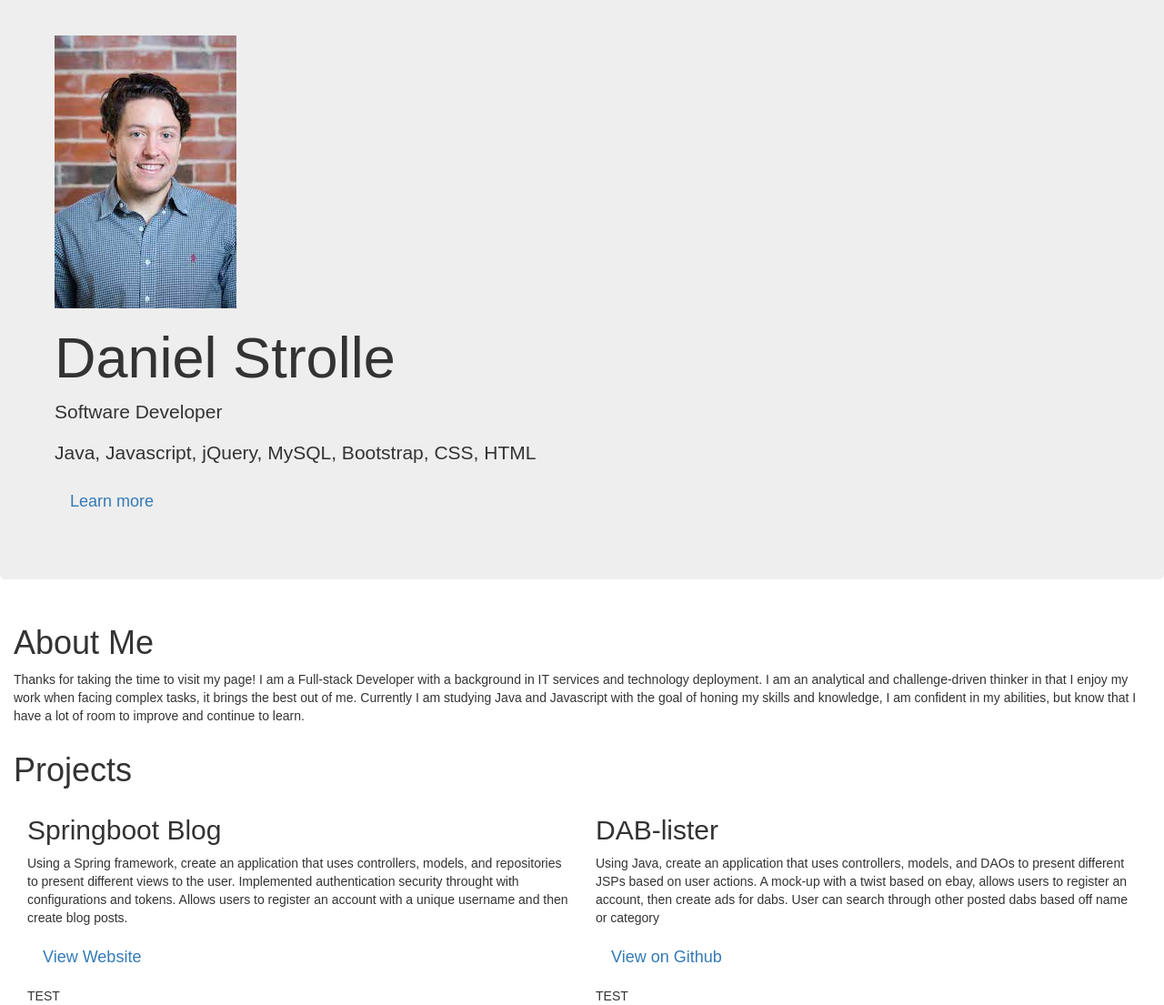
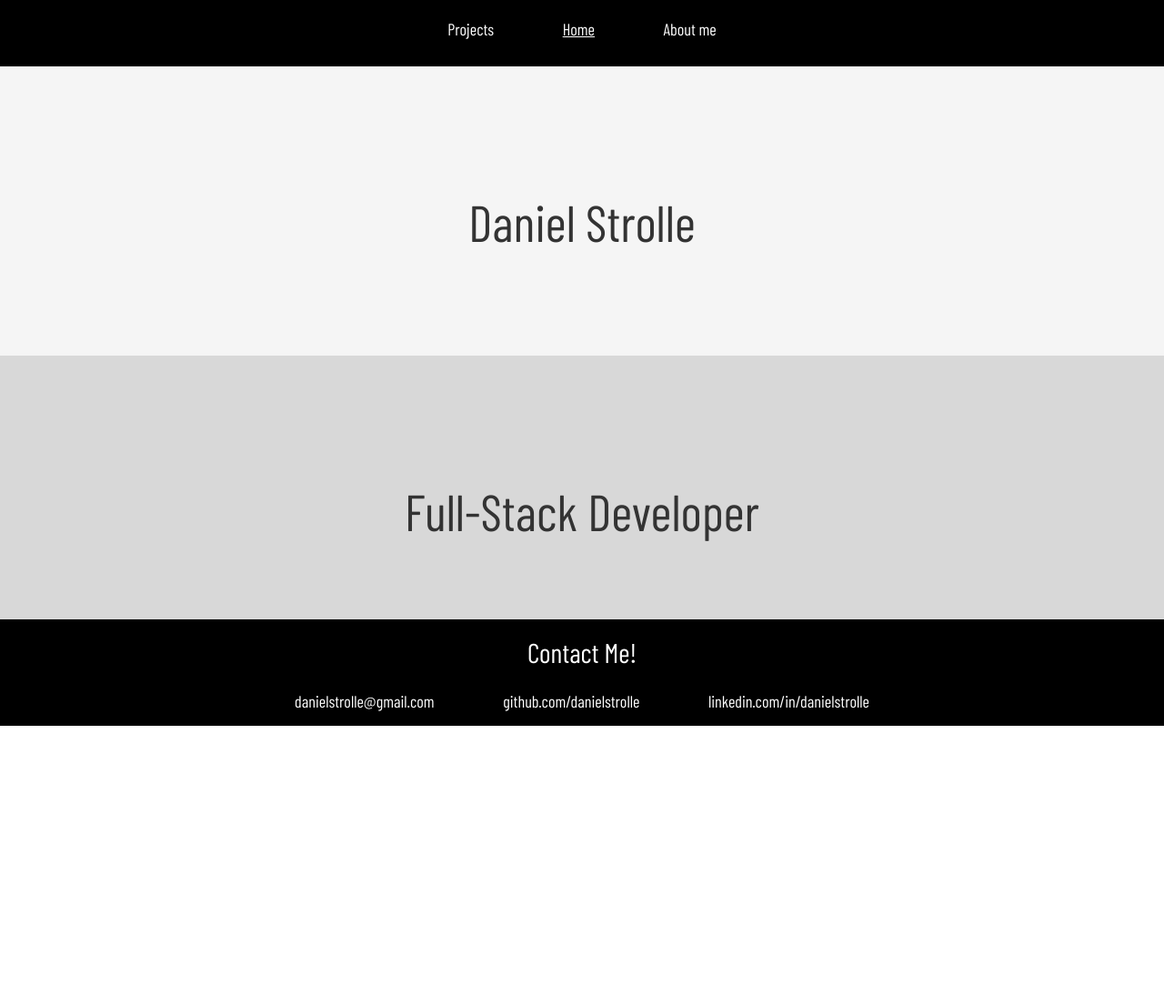
Before and after one commit to danielstrolle/danielstrolle.github.io, a plain HTML site: page index.html in a window 1280 px wide. Shown: the part 9-1114 px from the top of the page at 91% size. After the commit the page ends 860 px from the top, so only its background shows below. Drawn offline with nearby package versions, Linux system fonts and the light colour scheme.

Commit message:
Create minimalist home page with navbar that links to my other views and a fotter that links my contact information

```diff
--- a/index.html
+++ b/index.html
@@ -5,45 +5,40 @@
     <title>Daniel Strolle</title>
     <link rel="stylesheet" href="https://maxcdn.bootstrapcdn.com/bootstrap/3.3.7/css/bootstrap.min.css"
           integrity="sha384-BVYiiSIFeK1dGmJRAkycuHAHRg32OmUcww7on3RYdg4Va+PmSTsz/K68vbdEjh4u" crossorigin="anonymous">
+    <link href="https://fonts.googleapis.com/css?family=Barlow+Condensed" rel="stylesheet">
     <link rel="stylesheet" href="css/website-css.css">
 </head>
 <body>
-<div class="container-fluid" id="main-container">
-    <header>
-        <div class="jumbotron page-info">
-            <img id="prof-pic" src="img/DanielStrolle2.jpg" alt="profile pic">
-            <h1>Daniel Strolle</h1>
-            <p>Software Developer</p>
-            <p>Java, Javascript, jQuery, MySQL, Bootstrap, CSS, HTML</p>
-            <p><a class="btn btn-custom btn-lg" href="/projects.html" role="button">Learn more</a></p>
+<div id="wrap2">
+    <div class="center-text vh">
+        <div class="half col-xs-12" id="top">
+            <nav class="navbar navbar-default custom-nav center-text">
+                <div class="container-fluid">
+                    <a class="top-links" href="projects.html">Projects</a>
+                    <a class="top-links" href="index.html" style="text-decoration: underline">Home</a>
+                    <a class="top-links" href="aboutme.html">About me</a>
+                </div>
+            </nav>
+            <h1 class="bigger">Daniel Strolle</h1>
         </div>
-    </header>
-    <main>
-        <div class="page-info col-xs-12">
-            <h1 class="section-title">About Me</h1>
-            <p>Thanks for taking the time to visit my page! I am a Full-stack Developer with a background in IT services and technology deployment. I am an analytical and challenge-driven thinker in that I enjoy my work when facing complex tasks, it brings the best out of me. Currently I am studying Java and Javascript with the goal of honing my skills and knowledge, I am confident in my abilities, but know that I have a lot of room to improve and continue to learn.</p>
+        <div class="half col-xs-12" id="bottom">
+            <h1 class="bigger">Full-Stack Developer</h1>
         </div>
-        <div class="page-info col-xs-12">
-            <h1 class="section-title">Projects</h1>
-            <div class="col-xs-12 col-md-6 example">
-                <h2>Springboot Blog</h2>
-                <p>Using a Spring framework, create an application that uses controllers, models, and repositories to present different views to the user. Implemented authentication security throught with configurations and tokens. Allows users to register an account with a unique username and then create blog posts.</p>
-                <p><a class="btn btn-custom btn-lg" href="http://blog.danielstrolle.me" role="button">View Website</a></p>
-            </div>
-            <div class="col-xs-12 col-md-6 example">
-                <h2>DAB-lister</h2>
-                <p>Using Java, create an application that uses controllers, models, and DAOs to present different JSPs based on user actions. A mock-up with a twist based on ebay, allows users to register an account, then create ads for dabs. User can search through other posted dabs based off name or category</p>
-                <p><a class="btn btn-custom btn-lg" href="https://github.com/B-A-D/Mr-Adlister" role="button">View on Github</a></p>
-            </div>
-            <div class="col-xs-12 col-md-6 example">
-                TEST
-            </div>
-            <div class="col-xs-12 col-md-6 example">
-                TEST
-            </div>
-        </div>
-    </main>
+    </div>
 </div>
+<footer id="footer" class="custom-footer center-text">
+    <div class="col-xs-12 footer footer-head">
+        <h2>Contact Me!</h2>
+    </div>
+    <div class="col-xs-12 footer footer-body">
+        <a href="mailto:danielstrolle@gmail.com" class="top-links">danielstrolle@gmail.com</a>
+
+        <a href="https://github.com/danielstrolle" class="top-links">github.com/danielstrolle</a>
+
+        <a href="https://www.linkedin.com/in/danielstrolle/" class="top-links">linkedin.com/in/danielstrolle</a>
+
+    </div>
+</footer>
 </body>
 <script src="https://code.jquery.com/jquery-3.2.1.slim.min.js"
         integrity="sha384-KJ3o2DKtIkvYIK3UENzmM7KCkRr/rE9/Qpg6aAZGJwFDMVNA/GpGFF93hXpG5KkN"
```
